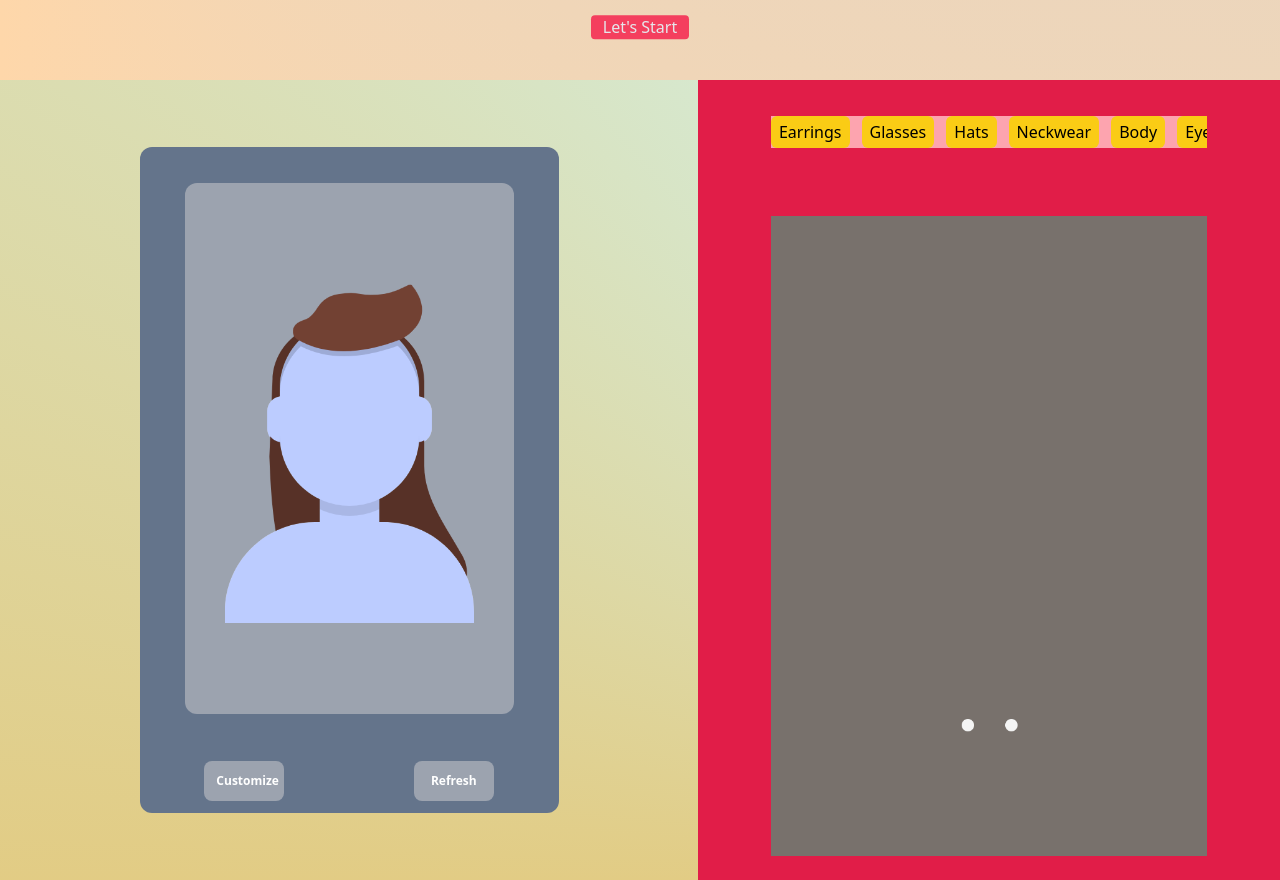
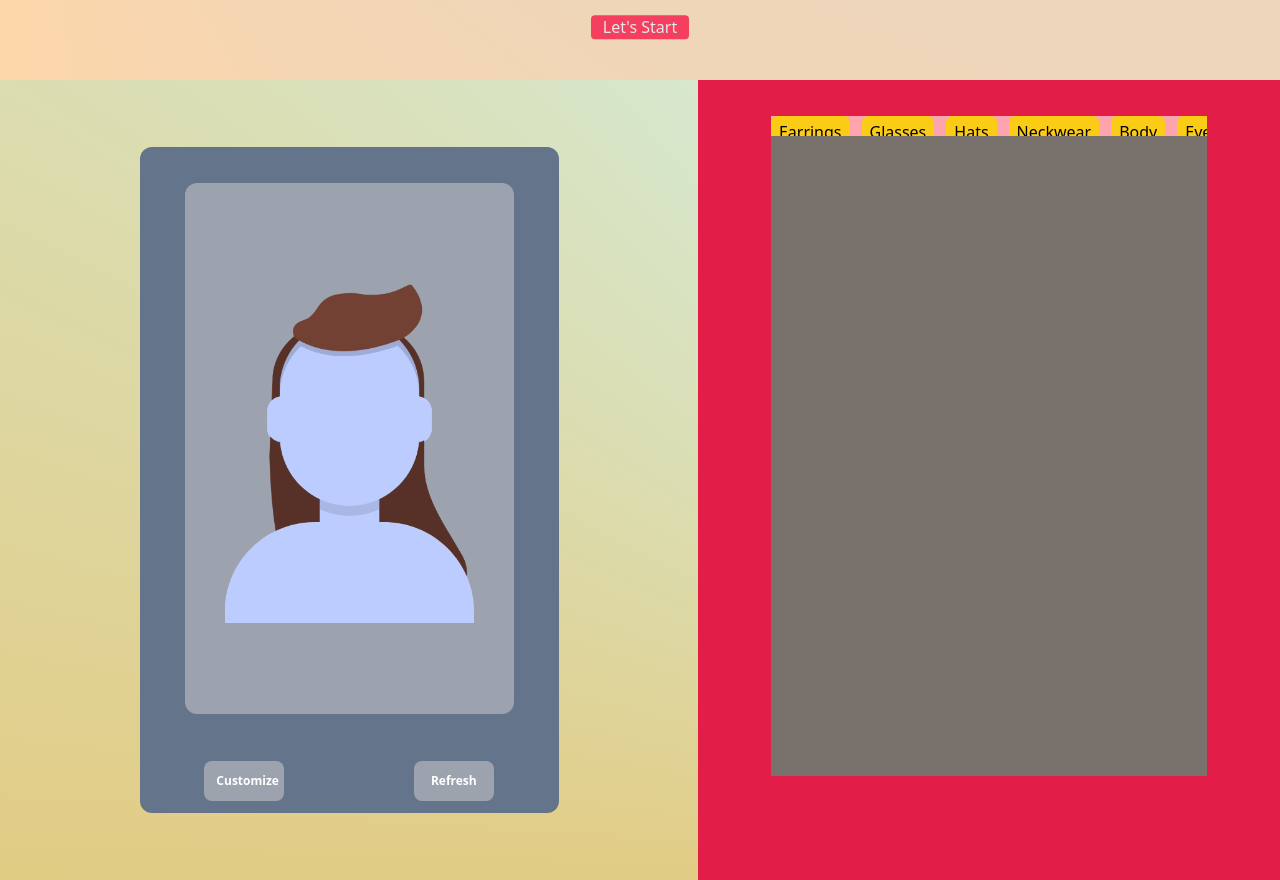
Before and after one commit to Tritintruong114/character-app-tailwindcss, a React (Create React App) app: page / in a window 1280 px wide. Shown: the part 720-1600 px from the top of the page. Built offline with nearby package versions, Linux system fonts and the light colour scheme.

Commit message:
This is taking success and render pase on name and id of btton

```diff
--- a/src/common/PartContainer.jsx
+++ b/src/common/PartContainer.jsx
@@ -1,16 +1,16 @@
 import React from 'react'
 
-const PartContainer = ({ pathOfAssets }) => {
-
-
+const PartContainer = ({ pathOfAssets,index }) => {
+  let arrayOfParts = [];
+  for (let i = 0; i < index; i++){
+    arrayOfParts.push(
+    <img key={pathOfAssets+1} src={`/assets/${pathOfAssets}/${i + 1}.png`}alt=""></img>
+ )
+  }
   return (
-     <div className="w-3/4 h-4/5 absolute bottom-6 justify-center items-center bg-stone-500 flex">
-     {/* This one much be using render base on handlCLick to the Buttons */}
-     <div>
-       <img src={`/assets/${pathOfAssets}/3.png`}alt=""></img>
+     <div className="h-full w-full grid grid-cols-2 overflow-x-scroll items-center justify-center absolute ">
+       {arrayOfParts}
      </div>
-
-   </div>
   )
 }
 
--- a/src/components/Avatar.jsx
+++ b/src/components/Avatar.jsx
@@ -1,7 +1,7 @@
 import React from "react";
 // import PartList from "./PartList";
 import PartOfAvatar from "./PartOfAvatar";
-
+import PartContainer from "../common/PartContainer";
 //This is component for main Avatar
 const Avatar = ({
   body,
@@ -27,19 +27,12 @@ const Avatar = ({
         {/* This is for the Avatar picture container */}
         <div className="absolute w-full h-5/6 top-6 p-3 flex justify-center items-center">
           <div className="bg-gray-400 rounded-xl text-white w-10/12 h-full justify-center items-center flex">
-            <PartOfAvatar />
-            {/* <PartOfAvatar />
-              <PartOfAvatar />
-              <PartOfAvatar />
-              <PartOfAvatar />
-              <PartOfAvatar />
-              <PartOfAvatar />
-              <PartOfAvatar />
-              <PartOfAvatar />
-              <PartOfAvatar />
-              <PartOfAvatar /> */}
+
+            <PartOfAvatar/>
+
           </div>
         </div>
+
         {/* This is for the div contain the 2 button below */}
         <div className="absolute bottom-3 w-full flex justify-around items-center">
           <button className="bg-gray-400 p-3 w-20 sm:w-20 sm:text-xs md:text-md md:w-20 rounded-lg text-xs font-bold text-white">
--- a/src/components/PartList.jsx
+++ b/src/components/PartList.jsx
@@ -2,20 +2,41 @@ import React from "react";
 import { useState } from "react";
 import PartContainer from './../common/PartContainer';
 const total = {
-  body: 17,
+  earrings:32,
+  bodys: 17,
   eyes: 17,
-  hair: 73,
-  mouth: 24,
+  hairs: 73,
+  mouths: 24,
+  facial_hairs:17,
   eyebrows: 15,
-  hat: 28,
+  hats: 28,
   glasses: 17,
-  clothing1: 5,
-  clothing2: 5,
-  clothing3: 9,
+  layer1: 5,
+  layer2: 5,
+  layer3: 9,
+  noses: 1,
+  neckwear:18
 };
 
+
+
 //This component is a container to contain the part of every body array.
-const PartList= (pathOfAssets) => {
+const PartList = (pathOfAssets) => {
+
+  const [renderBodys, setRenderBodys] = useState(false);
+  const [renderEarrings, setRenderEarrings] = useState(false);
+  const [renderEyebrows, setRenderEyebrows] = useState(false);
+  const [renderEyes, setRenderEyes] = useState(false);
+  const [renderFacial_Hairs, setRenderFacial_Hairs] = useState(false);
+  const [renderGlasses, setRenderGlasses] = useState(false);
+  const [renderHairs, setRenderHairs] = useState(false);
+  const [renderHats, setRenderHats] = useState(false);
+  const [renderLayer_1, setRenderLayer_1] = useState(false);
+  const [renderLayer_2, setRenderLayer_2] = useState(false);
+  const [renderLayer_3, setRenderLayer_3] = useState(false);
+  const [renderMouths, setRenderMouths] = useState(false);
+  const [renderNeckwears, setRenderNeckwears] = useState(false);
+  const [renderNoses, setRenderNoses] = useState(false);
   ///This contant for rendering the all buttons of the list
   const totalButtons = [
     //This is a arrays of Object. In a object having 2 key, one is id nad name.
@@ -78,7 +99,9 @@ const PartList= (pathOfAssets) => {
     },
   ];
   // this button work very well.
-  const handleClick = () => {
+  const handleClick = (i) => {
+    console.log(i);
+    if(i===0){setRenderEarrings(true)}
 
   };
   return (
@@ -90,22 +113,30 @@ const PartList= (pathOfAssets) => {
           <button
             key={button.id}
             className="bg-yellow-400 capitalize rounded-md px-2 py-1"
-            onClick={handleClick}
-          >
+            onClick={()=>handleClick(button.name)}>
             {button.name}
           </button>
         ))}
       </div>
 
       {/* This using the main Container */}
-      <div className="w-3/4 h-4/5 absolute bottom-6 justify-center items-center bg-stone-500 flex">
+      <div className="w-3/4 h-4/5 relative bottom-6 justify-center items-center bg-stone-500 flex">
 
-        {/* This one much be using render base on handlCLick to the Buttons */}
-
-
-        <PartContainer pathOfAssets={"layer_2"} />
-        <PartContainer pathOfAssets={"layer_3"} />
-
+        {renderBodys &&
+          (<PartContainer pathOfAssets={"body"} index={total.body} />)
+        }
+        {renderEarrings && <PartContainer pathOfAssets={"earrings"}  index={total.earrings}/>}
+        <PartContainer pathOfAssets={"eyebrows"}/>
+        {renderEyes && <PartContainer pathOfAssets={"eyes"} index={total.eyes}/>}
+        <PartContainer pathOfAssets={"facial_hair"} />
+        <PartContainer pathOfAssets={"glasses"}/>
+        <PartContainer pathOfAssets={"hair"}/>
+        <PartContainer pathOfAssets={"layer_1"}/>
+        <PartContainer pathOfAssets={"layer_2"}/>
+        <PartContainer pathOfAssets={"layer_3"}/>
+        <PartContainer pathOfAssets={"mouths"}/>
+        <PartContainer pathOfAssets={"neckwear"}/>
+        <PartContainer pathOfAssets={"noses"} />
 
       </div>
     </div>
```
